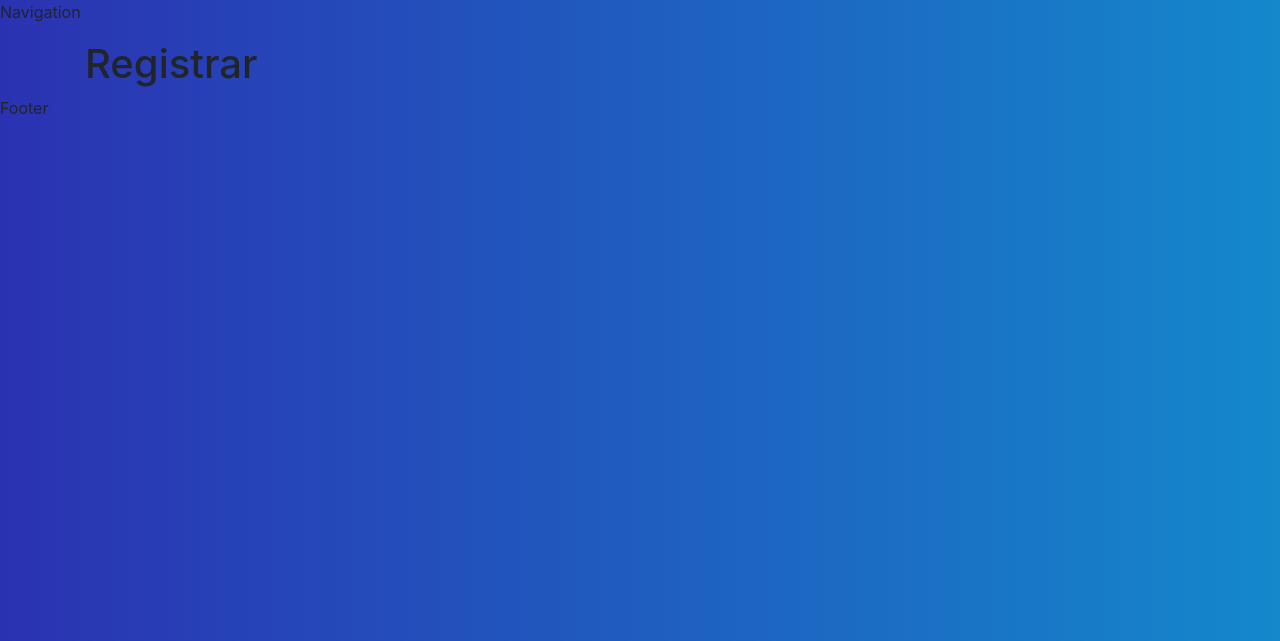
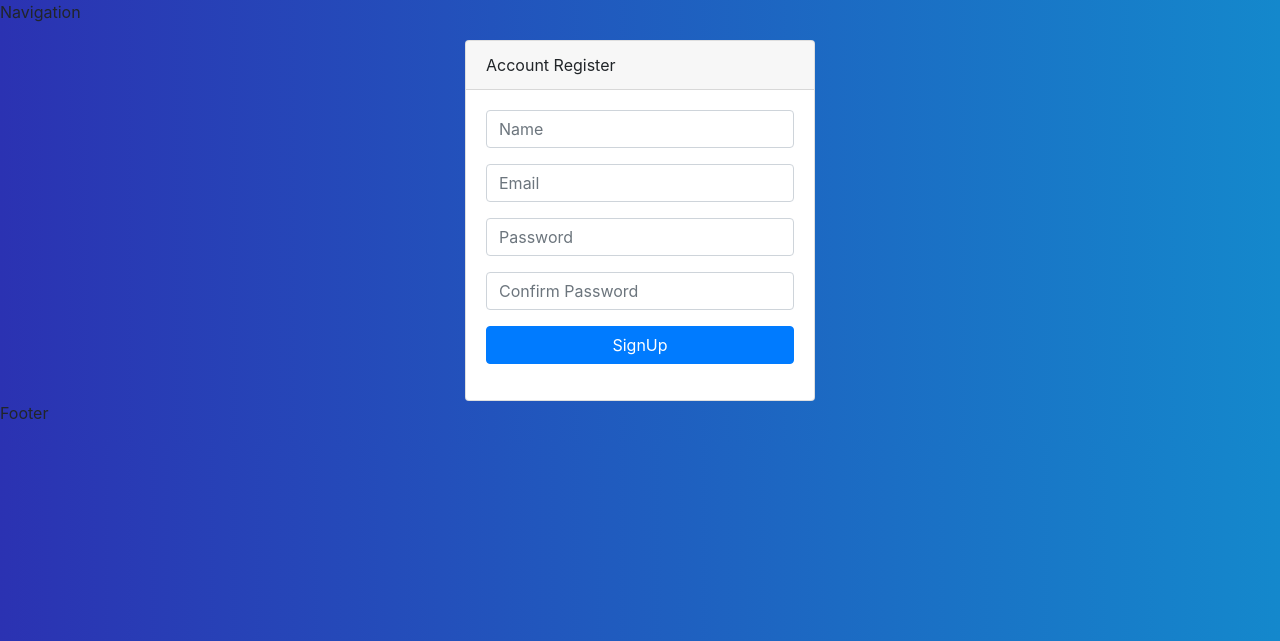
Before and after one commit to GabrielLopezDev/notes-app-nodejs, a Node server app: page /users/signup in a window 1280 px wide. Shown: the top 641 px of the page. Run offline with Node 20, Linux system fonts and the light colour scheme; some libraries are stand-ins or nearby versions.

Commit message:
[add] Agregar creación de usuarios

```diff
--- a/src/routes/users.js
+++ b/src/routes/users.js
@@ -1,5 +1,7 @@
 const express = require("express");
 const router = express.Router();
+
+const User = require("../models/User");
 
 router.get("/users/signin", (req, res) => {
 	res.render("users/signin")
@@ -9,4 +11,40 @@ router.get("/users/signup", (req, res) => {
 	res.render("users/signup")
 });
 
+router.post("/users/signup", async (req, res) => {
+	const { name, email, password, confirm_password } = req.body;
+	const errors = [];
+
+	if (name.length <= 0) errors.push({text: "Please Insert your Name"});
+	if (email.length <= 0) errors.push({text: "Please Insert your Email"});
+	if (password.length <= 0) errors.push({text: "Please Insert your Password"});
+	if (confirm_password.length <= 0) errors.push({text: "Please Insert your Confirm Password"});
+
+	if (password != confirm_password) {
+		errors.push({text: "Password do not match"});
+	}
+
+	if (password.length < 4) {
+		errors.push({text: "Password must be at least 4 characters"});
+	}
+
+	if (errors.length > 0) {
+		res.render("users/signup" , {errors, name, email});
+	} else {
+		const emailUser = await User.findOne({email: email});
+
+		if (emailUser) {
+			req.flash("error_msg", "The Email is already in use");
+			res.redirect("/users/signup");
+		} else {
+			const newUser = new User({name, email, password});
+			newUser.password = await newUser.encryptPassword(password);
+			await newUser.save();
+			req.flash("success_msg", "You are Registered");
+
+			res.redirect("/users/signin");
+		}
+	}
+});
+
 module.exports = router;
--- a/src/views/layouts/main.hbs
+++ b/src/views/layouts/main.hbs
@@ -17,6 +17,7 @@
 
 	<main class="container">
 		{{> messages}}
+		{{> errors}}
 		{{{ body }}}
 	</main>
 
--- /dev/null
+++ b/src/views/partials/errors.hbs
@@ -0,0 +1,17 @@
+{{#each errors}}
+	<div class="alert alert-danger alert-dismissible fade show" role="alert">
+		{{ text }}
+		<button type="button" class="close" data-dismiss="alert" aria-label="Close">
+			<span aria-hidden="true">&times;</span>
+		</button>
+	</div>
+{{/each}}
+
+{{#if error_msg}}
+	<div class="alert alert-danger alert-dismissible fade show" role="alert">
+		{{ error_msg }}
+		<button type="button" class="close" data-dismiss="alert" aria-label="Close">
+			<span aria-hidden="true">&times;</span>
+		</button>
+	</div>
+{{/if}}
--- a/src/views/users/signup.hbs
+++ b/src/views/users/signup.hbs
@@ -1 +1,32 @@
-<h1>Registrar</h1>
+<div class="row">
+	<div class="col-md-4 mx-auto">
+		<div class="card">
+			<div class="card-header">
+				Account Register
+			</div>
+			<div class="card-body">
+				<form action="/users/signup" method="POST">
+					<div class="form-group">
+						<input type="text" class="form-control" name="name" placeholder="Name" value="{{name}}">
+					</div>
+					<div class="form-group">
+						<input type="email" class="form-control" name="email" placeholder="Email" value="{{email}}" autocomplete="off">
+					</div>
+
+					<div class="form-group">
+						<input type="password" class="form-control" name="password" placeholder="Password">
+					</div>
+					<div class="form-group">
+						<input type="password" class="form-control" name="confirm_password" placeholder="Confirm Password">
+					</div>
+
+					<div class="form-group">
+						<button type="submit" class="btn btn-primary btn-block">
+							SignUp
+						</button>
+					</div>
+				</form>
+			</div>
+		</div>
+	</div>
+</div>
```
Also changed, not shown: src/models/User.js (added, +23 -0 lines), src/views/notes/new-note.hbs (+0 -9 lines).
